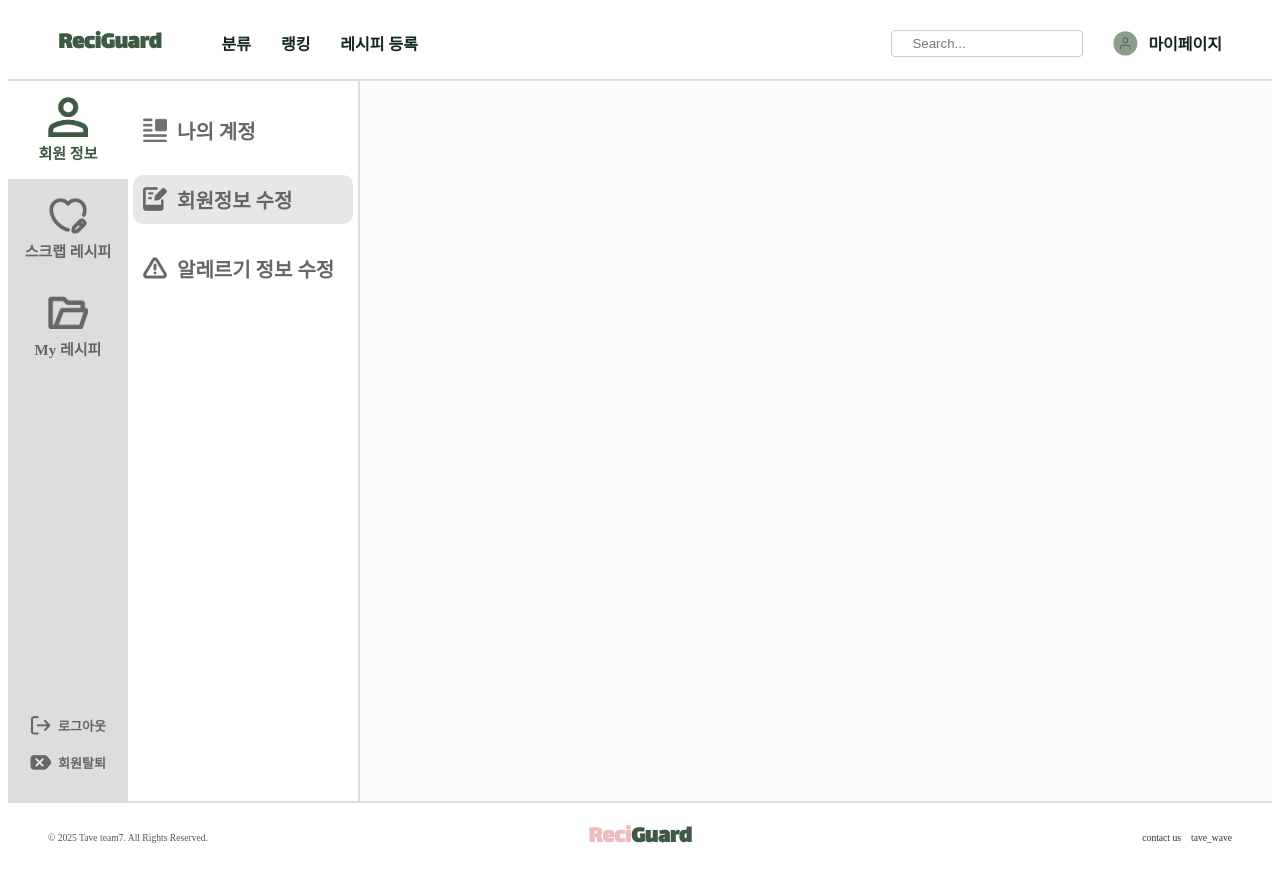
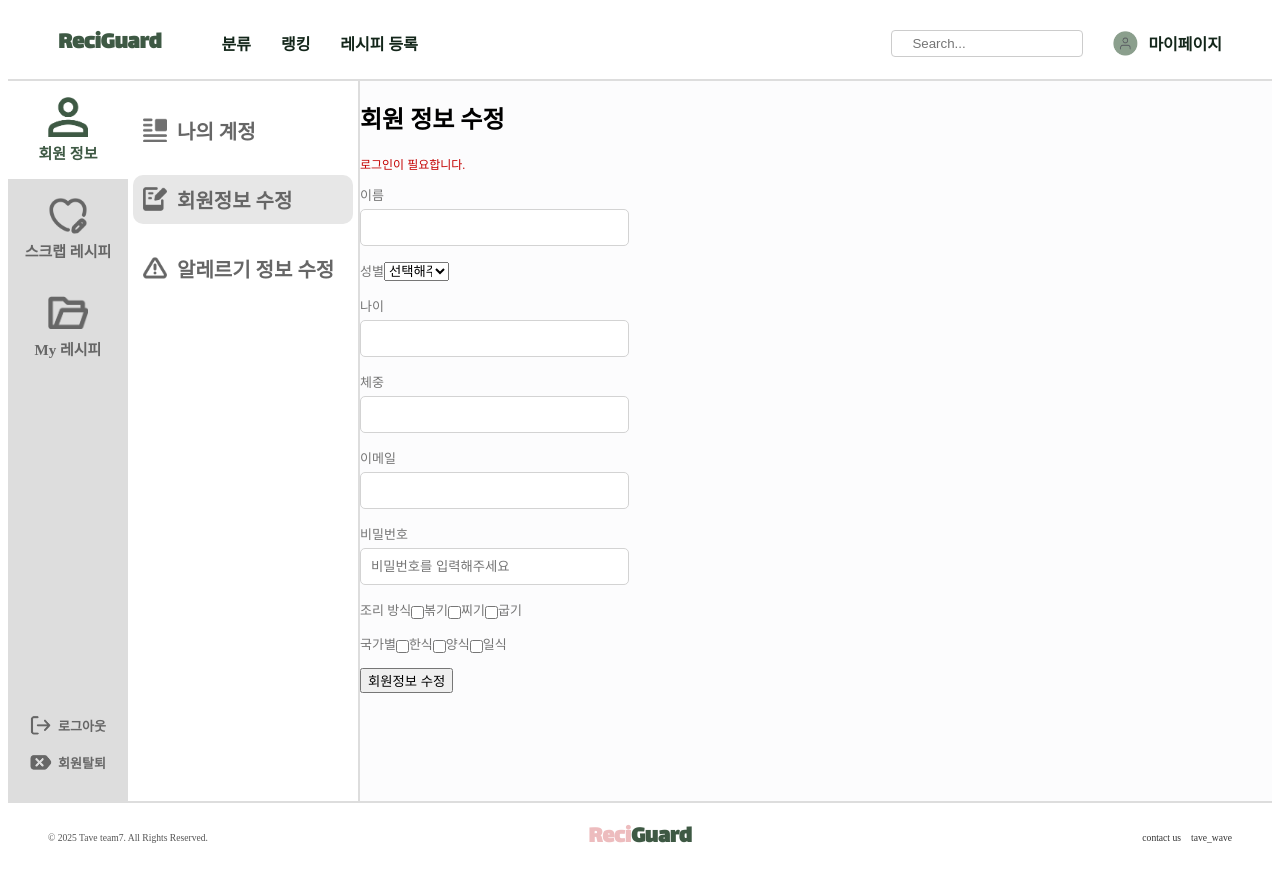
Before and after one commit to s2eojeong/ReciGuard, a React (Vite) app in the folder Reciguard/: page /users/info in a window 1280 px wide. Built offline with nearby package versions, Linux system fonts and the light colour scheme.

Commit message:
회원정보 수정중

```diff
--- /dev/null
+++ b/Reciguard/src/components/Mypage/InforUpdate.jsx
@@ -0,0 +1,207 @@
+import React, { useEffect, useState } from 'react';
+import axios from 'axios';
+
+const InfoUpdate = () => {
+    const [userInfo, setUserInfo] = useState({
+        username: '',
+        gender: '',
+        age: '',
+        weight: '',
+        email: '',
+        password: '',
+        userCookingStyle: [],
+        userCuisine: [],
+        userFoodType: [],
+    });
+    const [message, setMessage] = useState('');
+    const [error, setError] = useState('');
+
+    // 사용자 정보 GET 요청
+    useEffect(() => {
+        const token = localStorage.getItem('jwtToken');
+        if (!token) {
+            setError('로그인이 필요합니다.');
+            return;
+        }
+
+        axios
+            .get('http://localhost:8080/api/users/info', {
+                headers: {
+                    Authorization: `Bearer ${token}`,
+                },
+            })
+            .then((response) => {
+                setUserInfo(response.data); // 사용자 정보를 상태에 저장
+                console.log('회원정보 로드 성공:', response.data);
+            })
+            .catch((err) => {
+                setError('회원 정보를 불러오지 못했습니다.');
+                console.error(err);
+            });
+    }, []);
+
+    // 사용자 정보 PUT 요청 (수정)
+    const handleUpdate = async (e) => {
+        e.preventDefault();
+        const token = localStorage.getItem('jwtToken');
+        if (!token) {
+            setError('로그인이 필요합니다.');
+            return;
+        }
+
+        try {
+            const response = await axios.put(
+                'http://localhost:8080/api/users/info',
+                userInfo, // 수정할 정보를 요청 바디로 전달
+                {
+                    headers: {
+                        'Content-Type': 'application/json',
+                        Authorization: `Bearer ${token}`,
+                    },
+                }
+            );
+
+            setMessage(response.data); // 성공 메시지
+            console.log('회원정보 수정 성공:', response.data);
+        } catch (err) {
+            setError('회원정보를 수정하지 못했습니다.');
+            console.error(err);
+        }
+    };
+
+    // 입력 변경 핸들러
+    const handleInputChange = (e) => {
+        const { name, value } = e.target;
+        setUserInfo((prev) => ({
+            ...prev,
+            [name]: value,
+        }));
+    };
+
+    // 다중 선택 항목 변경 핸들러 (배열 필드용)
+    const handleMultiSelectChange = (e) => {
+        const { name, value } = e.target;
+        setUserInfo((prev) => ({
+            ...prev,
+            [name]: prev[name].includes(value)
+                ? prev[name].filter((item) => item !== value) // 이미 선택된 항목이면 제거
+                : [...prev[name], value], // 새 항목 추가
+        }));
+    };
+
+    return (
+        <div>
+            <h2>회원 정보 수정</h2>
+            {error && <p className="error-message">{error}</p>}
+            {message && <p className="success-message">{message}</p>}
+            <form onSubmit={handleUpdate}>
+                <div className="form-group">
+                    <label htmlFor="username">이름</label>
+                    <input
+                        type="text"
+                        id="username"
+                        name="username"
+                        value={userInfo.username}
+                        onChange={handleInputChange}
+                        required
+                    />
+                </div>
+                <div className="form-group">
+                    <label htmlFor="gender">성별</label>
+                    <select
+                        id="gender"
+                        name="gender"
+                        value={userInfo.gender}
+                        onChange={handleInputChange}
+                        required
+                    >
+                        <option value="" disabled>
+                            선택해주세요
+                        </option>
+                        <option value="남성">남성</option>
+                        <option value="여성">여성</option>
+                    </select>
+                </div>
+                <div className="form-group">
+                    <label htmlFor="age">나이</label>
+                    <input
+                        type="number"
+                        id="age"
+                        name="age"
+                        value={userInfo.age}
+                        onChange={handleInputChange}
+                        required
+                    />
+                </div>
+                <div className="form-group">
+                    <label htmlFor="weight">체중</label>
+                    <input
+                        type="number"
+                        id="weight"
+                        name="weight"
+                        value={userInfo.weight}
+                        onChange={handleInputChange}
+                        required
+                    />
+                </div>
+                <div className="form-group">
+                    <label htmlFor="email">이메일</label>
+                    <input
+                        type="email"
+                        id="email"
+                        name="email"
+                        value={userInfo.email}
+                        onChange={handleInputChange}
+                        required
+                    />
+                </div>
+                <div className="form-group">
+                    <label htmlFor="password">비밀번호</label>
+                    <input
+                        type="password"
+                        id="password"
+                        name="password"
+                        placeholder="비밀번호를 입력해주세요"
+                        onChange={handleInputChange}
+                    />
+                </div>
+
+                <div className="form-group">
+                    <label>조리 방식</label>
+                    {['볶기', '찌기', '굽기'].map((style) => (
+                        <label key={style}>
+                            <input
+                                type="checkbox"
+                                name="userCookingStyle"
+                                value={style}
+                                checked={userInfo.userCookingStyle.includes(style)}
+                                onChange={handleMultiSelectChange}
+                            />
+                            {style}
+                        </label>
+                    ))}
+                </div>
+
+                <div className="form-group">
+                    <label>국가별</label>
+                    {['한식', '양식', '일식'].map((cuisine) => (
+                        <label key={cuisine}>
+                            <input
+                                type="checkbox"
+                                name="userCuisine"
+                                value={cuisine}
+                                checked={userInfo.userCuisine.includes(cuisine)}
+                                onChange={handleMultiSelectChange}
+                            />
+                            {cuisine}
+                        </label>
+                    ))}
+                </div>
+
+                <button type="submit">회원정보 수정</button>
+            </form>
+        </div>
+    );
+};
+
+export default InfoUpdate;
--- a/Reciguard/src/components/Mypage/UserInfo.jsx
+++ b/Reciguard/src/components/Mypage/UserInfo.jsx
@@ -1,7 +1,7 @@
 import React, { useEffect, useState } from 'react';
 import axios from 'axios';
 
-const MyPage = () => {
+const UserInfo = () => {
     const [userData, setUserData] = useState(null);
     const [loading, setLoading] = useState(true);
     const [error, setError] = useState(null);
@@ -58,11 +58,11 @@ const MyPage = () => {
             <h1>나의 계정</h1>
             <p><strong>이름:</strong> {userData.username}</p>
             <p><strong>성별:</strong> {userData.gender}</p>
-            <p><strong>나이:</strong> {userData.age}</p>
+            <p><strong>나이:</strong> {userData.age}년생</p>
             <p><strong>체중:</strong> {userData.weight}kg</p>
             <p><strong>이메일:</strong> {userData.email}</p>
         </div>
     );
 };
 
-export default MyPage;
+export default UserInfo;
--- a/Reciguard/src/pages/Mypage/InfoUpdate.jsx
+++ b/Reciguard/src/pages/Mypage/InfoUpdate.jsx
@@ -4,6 +4,7 @@ import Header2 from "../../components/Header2";
 import Footer from "../../components/Footer";
 import Sidebar1 from "../../components/Mypage/Sidebar1";
 import HomeSide2 from "../../components/Mypage/HomeSide2";
+import InforUpdate from "../../components/Mypage/InforUpdate.jsx";
 
 function InfoUpdate() {
   return (
@@ -14,6 +15,7 @@ function InfoUpdate() {
       <div className="MypageHome-Container">
         <Sidebar1 />
         <HomeSide2 />
+          <InforUpdate />
       </div>
       <Footer />
     </div>
```
